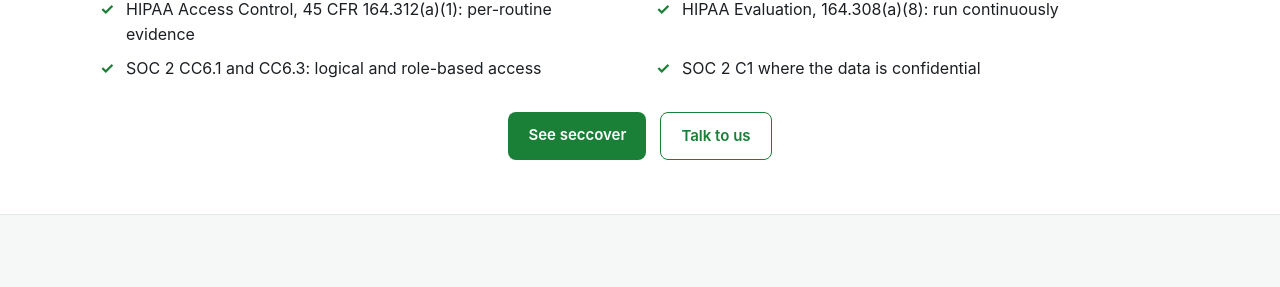
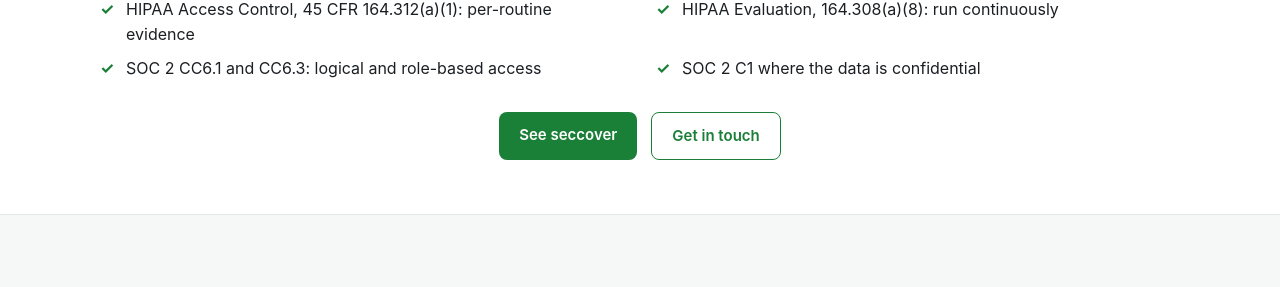
Before and after one commit to unitautogen/unitautogen.com, a Jekyll site: the page built from use-cases/compliance-evidence/index.html, in a window 1280 px wide and 1189 px high. Shown: the part 496-783 px from the top of the window. Built offline with Jekyll 4.4.1, drawn with Linux system fonts in a browser that asks for light colours.

Commit message:
CTA: 'Talk to us' -> 'Get in touch'

```diff
--- a/_data/catalog.yml
+++ b/_data/catalog.yml
@@ -338,7 +338,7 @@
       - "One command sweeps every testable procedure and function"
       - "Cobertura, JUnit and HTML output for CI"
       - "NOT_TESTABLE flagged with the reason, never faked green"
-    cta_label: "Talk to us"
+    cta_label: "Get in touch"
     cta_href: "mailto:hello@unitautogen.com"
     cta_style: "btn ghost"
     cta2_label: "What it does"
@@ -397,7 +397,7 @@
           - "Seed data derived from the procedure's own predicates"
           - "Real line and branch coverage"
           - "Cobertura, JUnit and HTML for Azure DevOps, GitHub Actions, Jenkins, GitLab, SonarQube"
-        cta_label: "Talk to us"
+        cta_label: "Get in touch"
         cta_href: "mailto:hello@unitautogen.com"
         meta_line: "Built on tSQLt - SQL Server 2017+ - in early access"
         status_title: "Where it is, honestly"
@@ -445,7 +445,7 @@
       - "utPLSQL-style tests, one source, two engines"
       - "Line coverage on both, compared"
       - "Standalone Oracle mode to follow"
-    cta_label: "Talk to us"
+    cta_label: "Get in touch"
     cta_href: "mailto:hello@unitautogen.com"
     cta_style: "btn ghost"
     status_title: "What it will do"
--- a/use-cases/compliance-evidence/index.html
+++ b/use-cases/compliance-evidence/index.html
@@ -29,7 +29,7 @@
   </ul>
   <div class="cta">
     <a class="btn" href="{{ '/postgresql/unitautogen/seccover/' | relative_url }}">See seccover</a>
-    <a class="btn ghost" href="mailto:hello@unitautogen.com">Talk to us</a>
+    <a class="btn ghost" href="mailto:hello@unitautogen.com">Get in touch</a>
   </div>
 </div>
 
```
